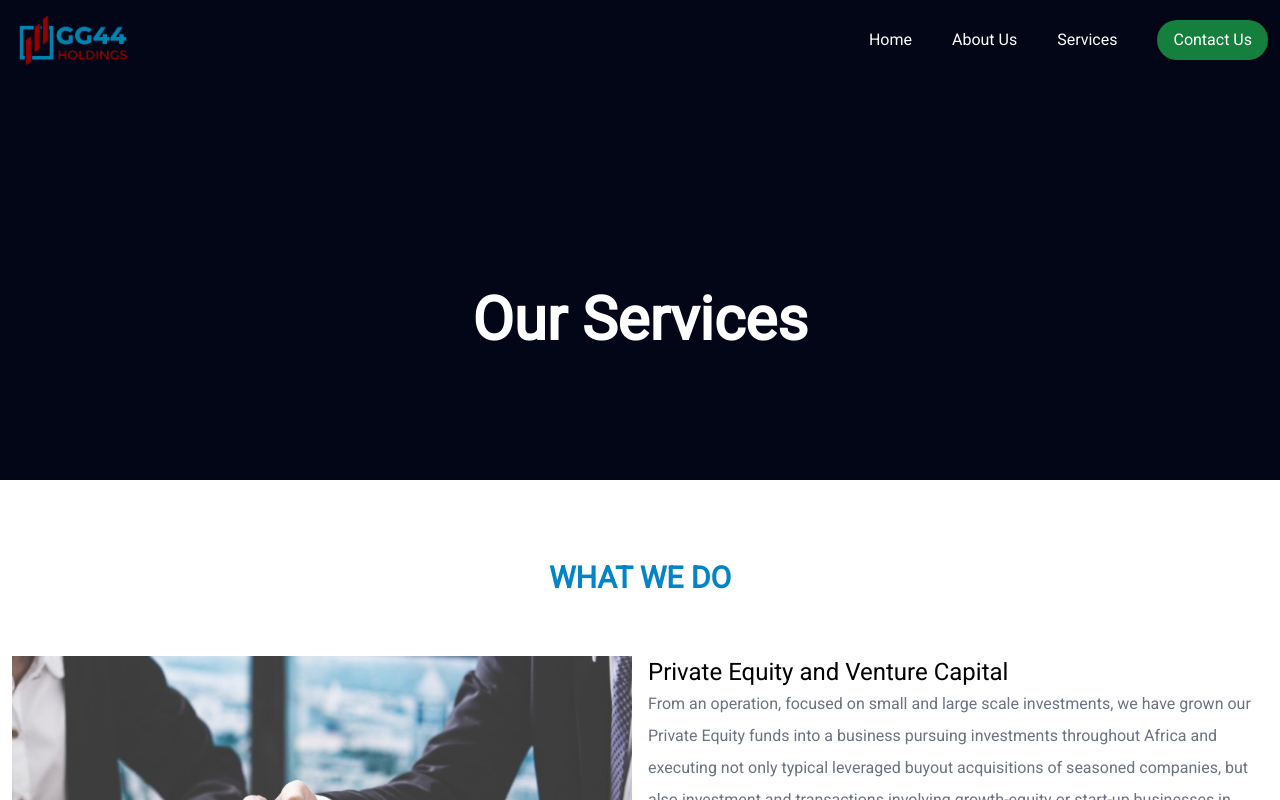
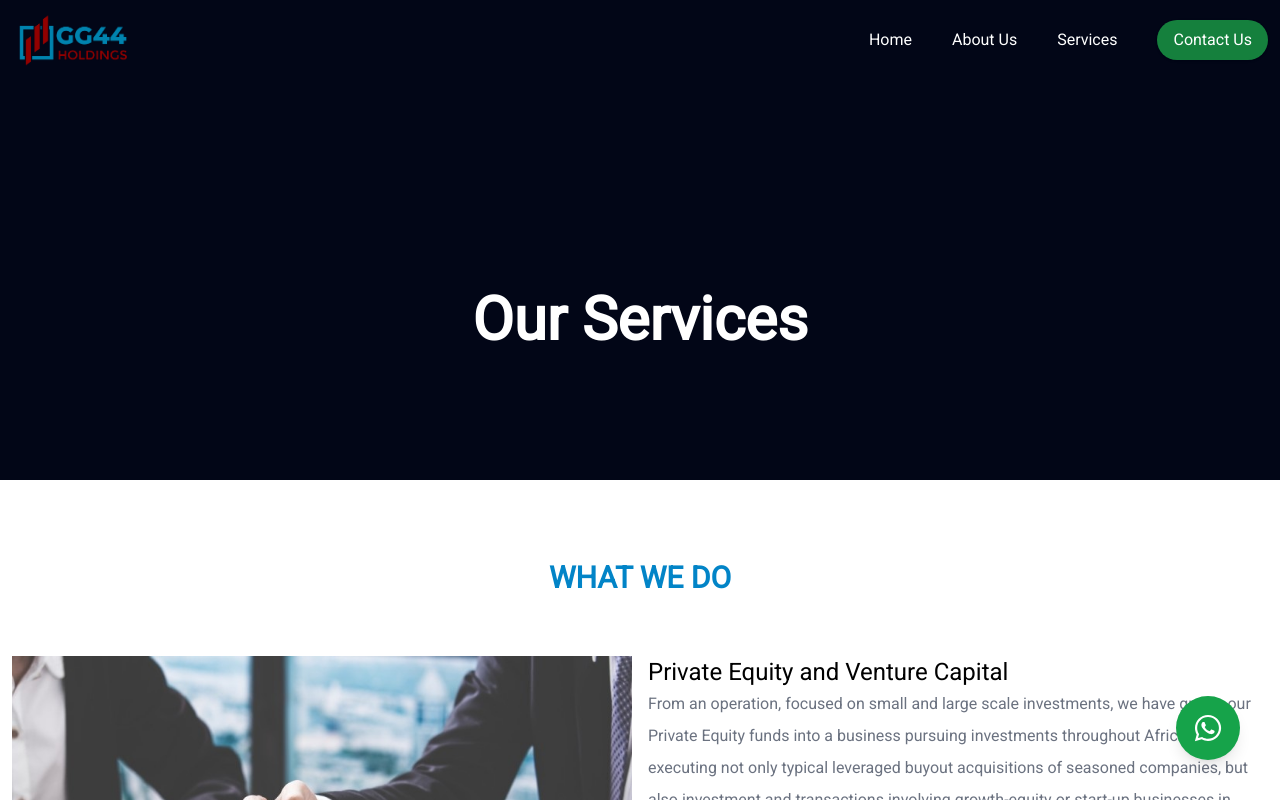
Before and after one commit to Dekin0Linux/gg44, a Next.js app: page /offer in a window 1280 px wide. Shown: the top 800 px of the page. Built offline with nearby package versions, Linux system fonts and the light colour scheme.

Commit message:
adding whatsappp btn

```diff
--- a/app/layout.jsx
+++ b/app/layout.jsx
@@ -27,7 +27,9 @@ export default function RootLayout({ children }) {
       <body className={roboto.className}>
         {/* <Navbar/> */}
         {children}
-        {/*  */}
+        <a href="https://wa.me/+233247685717" target="_blank" className="z-50">
+          <div className="w-16 h-16 bg-green-600 fixed right-10 bottom-10 rounded-full flex justify-center items-center text-white shadow-lg "><FaWhatsapp size={30} /></div>
+        </a>
         <Footer />
       </body>
     </html>
```
